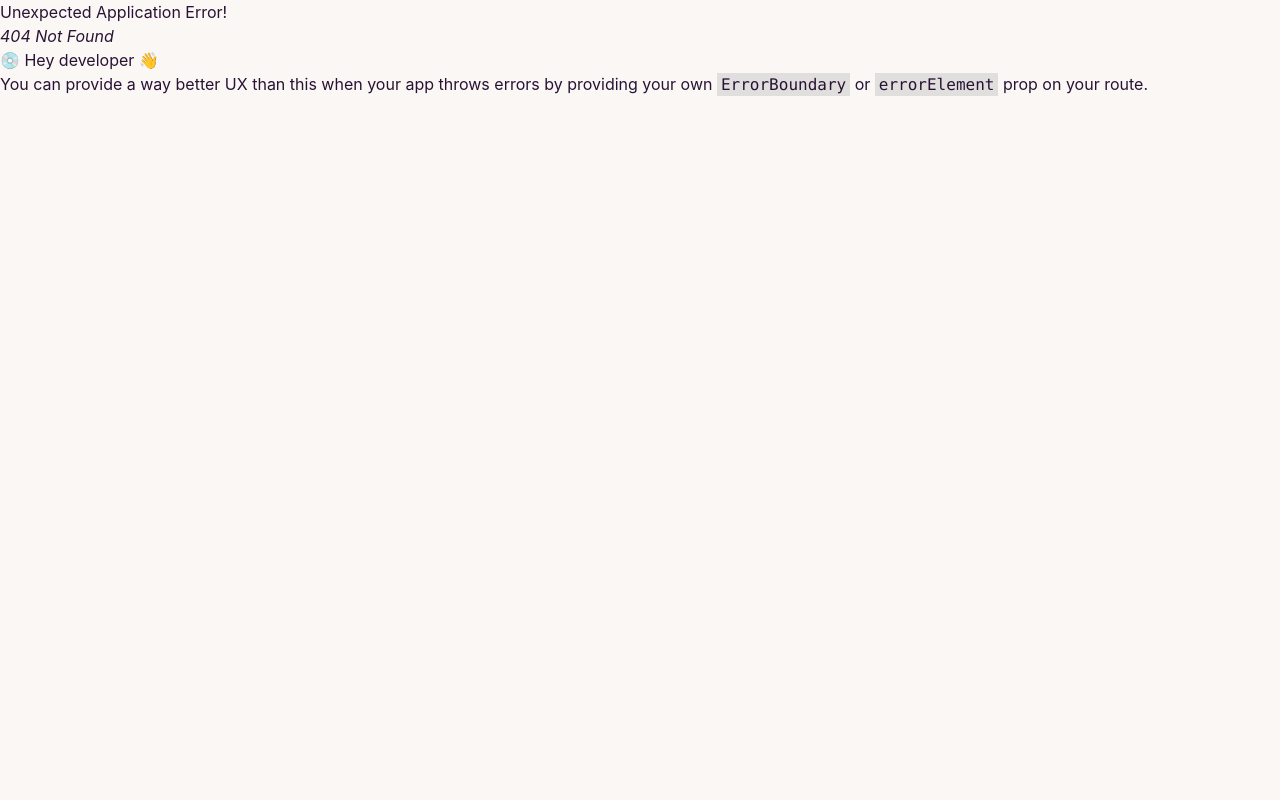
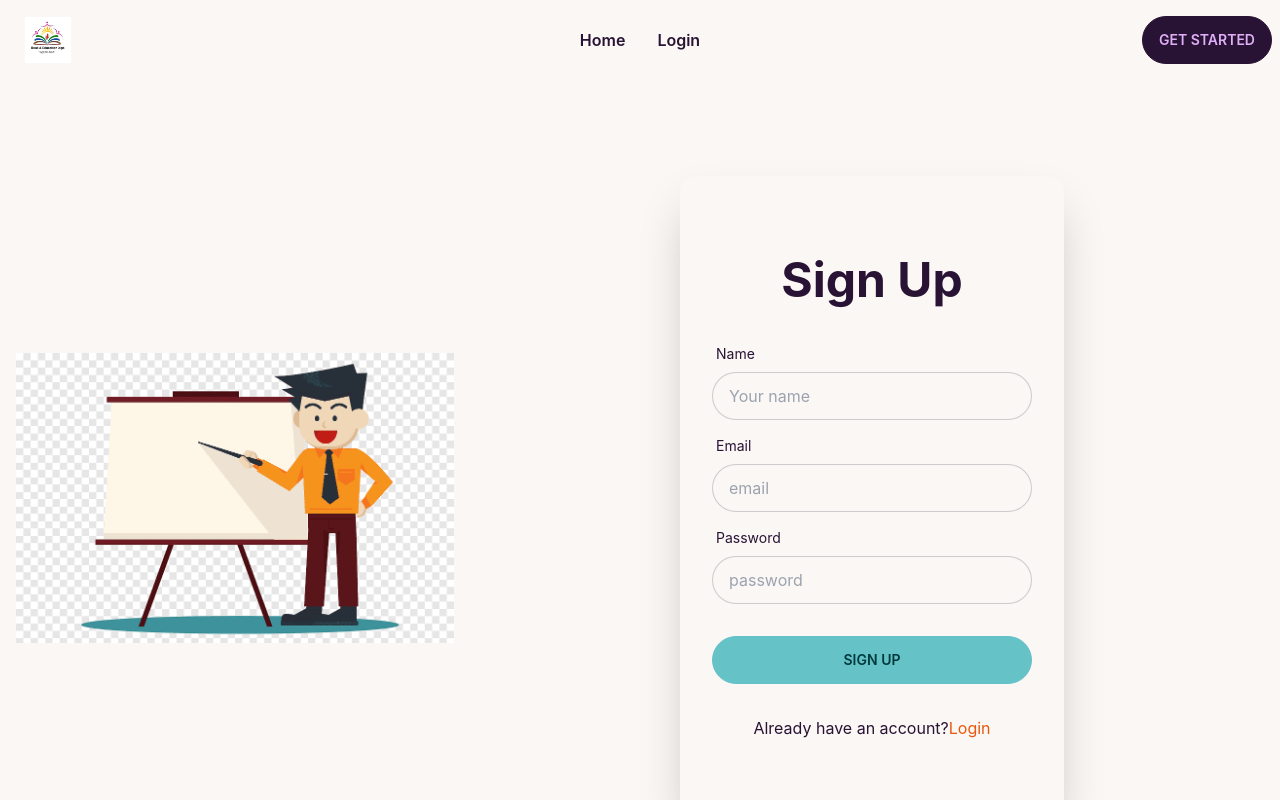
Before and after one commit to sanjitkumer/online-teaching-services-client, a React (Create React App) app: page /signup in a window 1280 px wide. Before the commit this address had no page. Shown: the top 800 px of the page. Built offline with nearby package versions, Linux system fonts and the light colour scheme.

Commit message:
added signup part

```diff
--- a/package.json
+++ b/package.json
@@ -7,6 +7,7 @@
     "@testing-library/react": "^13.4.0",
     "@testing-library/user-event": "^13.5.0",
     "daisyui": "^2.38.1",
+    "firebase": "^9.13.0",
     "react": "^18.2.0",
     "react-dom": "^18.2.0",
     "react-router-dom": "^6.4.3",
--- a/src/Pages/Login/Login.js
+++ b/src/Pages/Login/Login.js
@@ -1,4 +1,5 @@
 import React from 'react';
+import { Link } from 'react-router-dom';
 import img from '../../assets/login/images.png'
 
 const Login = () => {
@@ -37,7 +38,7 @@
                 <input className="btn btn-primary" type="submit" value="Login" />
               </div>
             </form>
-            {/* <p className='text-center'>New to Genius Car  <Link className='text-orange-600' to="/signup" > Signup</Link> </p> */}
+            <p className='text-center'>New to Online Teaching services  <Link className='text-orange-600' to="/signup" > Signup</Link> </p>
           </div>
         </div>
       </div>
--- a/src/Pages/Shared/Header/Header.js
+++ b/src/Pages/Shared/Header/Header.js
@@ -6,6 +6,8 @@
 
   const menuItems = <>
     <li className='font-semibold'><Link to='/'>Home</Link></li>
+    <li className='font-semibold'><Link to='/login'>Login</Link></li>
+
    </>
 
 
--- /dev/null
+++ b/src/Pages/SignUp/SignUp.js
@@ -0,0 +1,56 @@
+import React from 'react';
+import { Link } from 'react-router-dom';
+import img from '../../assets/login/images.png'
+
+
+const SignUp = () => {
+
+    const handleSignUp = event =>{
+        event.preventDefault();
+    }
+
+
+    return (
+        <div className="hero w-full my-20">
+        <div className="hero-content gap-20 grid md:grid-cols-2  flex-col lg:flex-row">
+
+          <div className="text-center lg:text-left">
+           <img className='w-3/4' src={img} alt="" />
+          </div>
+
+          <div className="card flex-shrink-0 w-full max-w-sm shadow-2xl bg-base-100 py-20">
+            <h1 className="text-5xl text-center font-bold">Sign Up</h1>
+            <form onSubmit={handleSignUp} className="card-body">
+
+            <div className="form-control">
+                <label className="label">
+                  <span className="label-text">Name</span>
+                </label>
+                <input type="text" name='name' placeholder="Your name" className="input input-bordered" />
+             </div>
+
+              <div className="form-control">
+                <label className="label">
+                  <span className="label-text">Email</span>
+                </label>
+                <input type="text" name='email' placeholder="email" className="input input-bordered" required/>
+              </div>
+
+              <div className="form-control">
+                <label className="label">
+                  <span className="label-text">Password</span>
+                </label>
+                <input type="password" name='password' placeholder="password" className="input input-bordered" required />
+              </div>
+              <div className="form-control mt-6">
+                <input className="btn btn-primary" type="submit" value="Sign Up" />
+              </div>
+            </form>
+            <p className='text-center'>Already have an account?<Link className='text-orange-600' to="/login">Login</Link> </p>
+          </div>
+        </div>
+      </div>
+    );
+};
+
+export default SignUp;
--- a/src/Router/Routes/Routes.js
+++ b/src/Router/Routes/Routes.js
@@ -1,6 +1,7 @@
 import Main from "../../Layout/Main";
 import Home from "../../Pages/Home/Home/Home";
 import Login from "../../Pages/Login/Login";
+import SignUp from "../../Pages/SignUp/SignUp";
 
 const { createBrowserRouter } = require("react-router-dom");
 
@@ -16,6 +17,10 @@
         {
             path: '/login',
             element: <Login></Login>
+        },
+        {
+            path: '/signup',
+            element:<SignUp></SignUp>
         }
        ]
     }
--- /dev/null
+++ b/src/firebase/firebase.config.js
@@ -0,0 +1,19 @@
+// Import the functions you need from the SDKs you need
+import { initializeApp } from "firebase/app";
+// TODO: Add SDKs for Firebase products that you want to use
+// https://firebase.google.com/docs/web/setup#available-libraries
+
+// Your web app's Firebase configuration
+const firebaseConfig = {
+  apiKey: process.env.REACT_APP_apiKey,
+  authDomain: process.env.REACT_APP_authDomain,
+  projectId: process.env.REACT_APP_projectId,
+  storageBucket: process.env.REACT_APP_storageBucket,
+  messagingSenderId: process.env.REACT_APP_messagingSenderId,
+  appId: process.env.REACT_APP_appId,
+};
+
+// Initialize Firebase
+const app = initializeApp(firebaseConfig);
+
+export default app;
```
Also changed, not shown: 1 other file (tests, documents, lock files or other folders).
